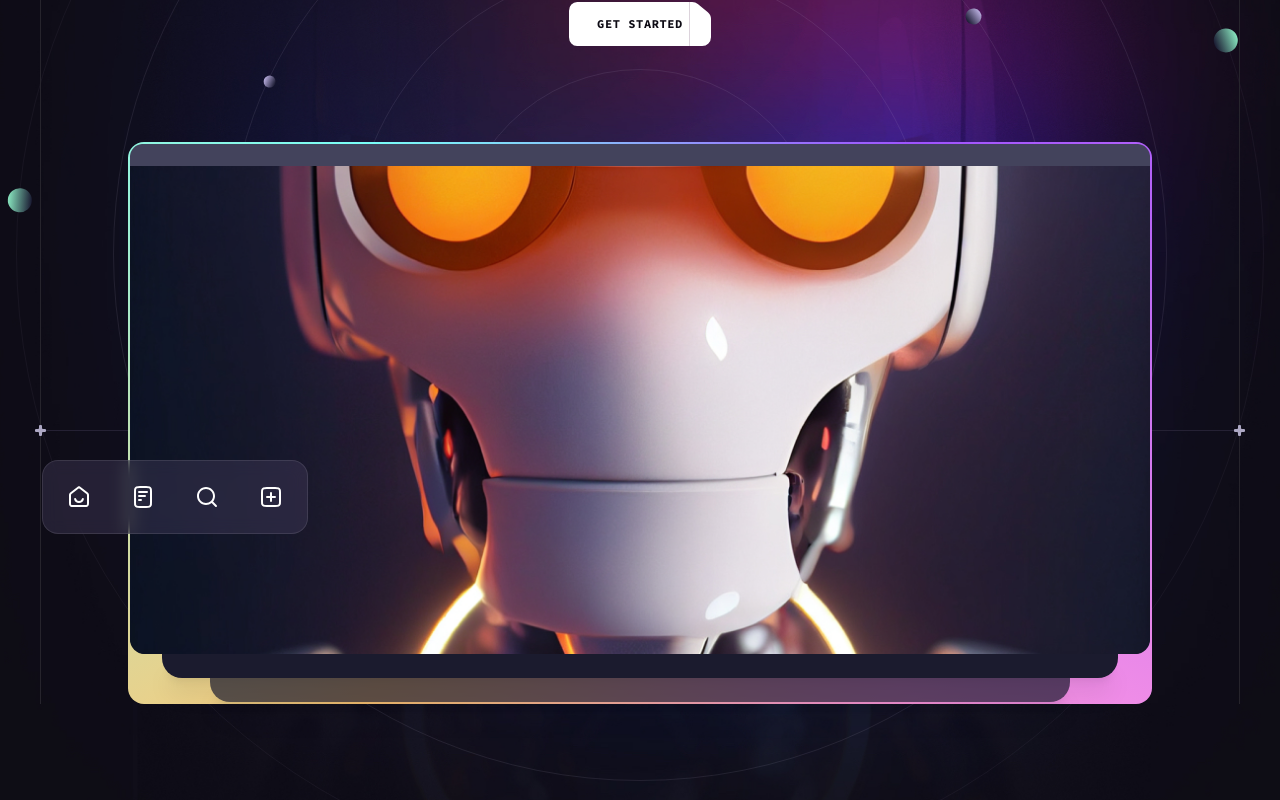
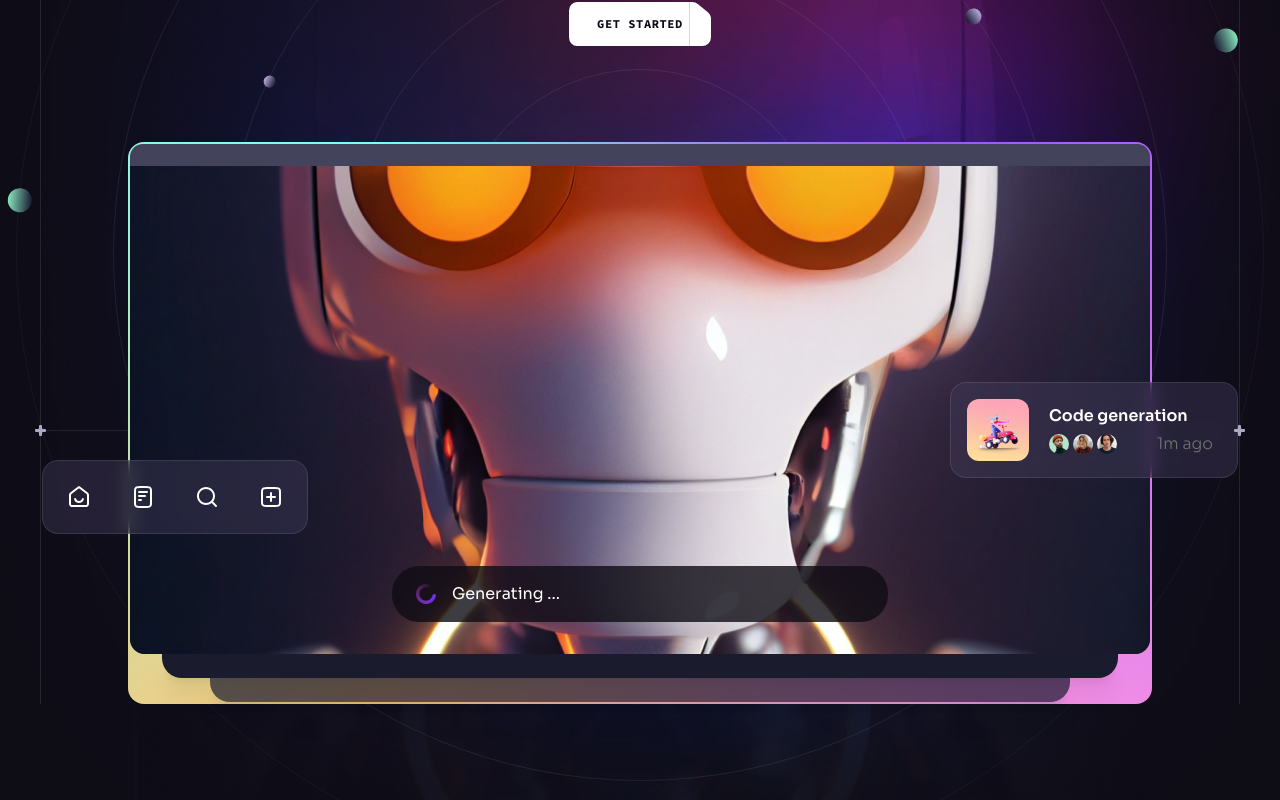
Before and after one commit to jahez07/brainwave, a React (Vite) app: page / in a window 1280 px wide. Shown: the part 454-1254 px from the top of the page. Built offline with nearby package versions, Linux system fonts and the light colour scheme.

Commit message:
Notification update

```diff
--- a/src/components/Generating.jsx
+++ b/src/components/Generating.jsx
@@ -1,5 +1,16 @@
-const Generating = () => {
-  return <div>Generating</div>;
+import { loading } from "../assets";
+
+const Generating = ({ className }) => {
+  return (
+    <div
+      className={`flex items-center h-[3.5rem] px-6 bg-n-8/80 rounded-[1.7rem] ${
+        className || ""
+      } text-base`}
+    >
+      <img className="w-5 h-5 mr-4" src={loading} alt="loading" />
+      Generating ...
+    </div>
+  );
 };
 
 export default Generating;
--- a/src/components/Hero.jsx
+++ b/src/components/Hero.jsx
@@ -5,6 +5,8 @@ import { BackgroundCircles, BottomLine, Gradient } from "./design/Hero";
 import { heroIcons } from "../constants";
 import { ScrollParallax } from "react-just-parallax";
 import { useRef } from "react";
+import Generating from "./Generating";
+import Notification from "./Notification";
 
 const Hero = () => {
   const parallaxRef = useRef(null);
@@ -50,6 +52,8 @@ const Hero = () => {
                   alt="AI"
                 />
 
+                <Generating className="absolute left-4 right-4 bottom-5 md:left-1/2 md:right-auto md:bottom-8 md:w-[31rem] md:-translate-x-1/2" />
+
                 <ScrollParallax isAbsolutelyPositioned>
                   <ul
                     className="hidden absolute -left-[5.5rem] bottom-[7.5rem] px-1 py-1 bg-n-9/40 backdrop-blur border border-n-1/10
@@ -61,6 +65,13 @@ const Hero = () => {
                       </li>
                     ))}
                   </ul>
+                </ScrollParallax>
+
+                <ScrollParallax isAbsolutelyPositioned>
+                  <Notification
+                    className="hidden absolute -right-[5.5rem] bottom-[11rem] w-[18rem] xl:flex"
+                    title="Code generation"
+                  />
                 </ScrollParallax>
               </div>
             </div>
--- /dev/null
+++ b/src/components/Notification.jsx
@@ -0,0 +1,45 @@
+import { notification1 } from "../assets";
+import { notificationImages } from "../constants";
+
+const Notification = ({ className, title }) => {
+  return (
+    <div
+      className={`${
+        className || ""
+      } flex items-center p-4 pr-6 bg-n-9/40 backdrop-blur border border-n-1/10 rounded-2xl gap-5`}
+    >
+      <img
+        src={notification1}
+        width={62}
+        height={62}
+        alt="image"
+        className="rounded-xl"
+      />
+      <div className="flex-1">
+        <h6 className="mb-1 font-semibold text-base">{title}</h6>
+        <div className="flex items-center justify-between">
+          <ul className="flex -m-0.5">
+            {notificationImages.map((item, index) => (
+              <li
+                key={index}
+                className="flex w-6 h-6 border-2 border-n-12 rounded-full overflow-hidden"
+              >
+                <img
+                  src={item}
+                  className="w-full"
+                  width={20}
+                  height={20}
+                  alt={item}
+                />
+              </li>
+            ))}
+          </ul>
+
+          <div className="body-2 text-n-13"> 1m ago</div>
+        </div>
+      </div>
+    </div>
+  );
+};
+
+export default Notification;
```
